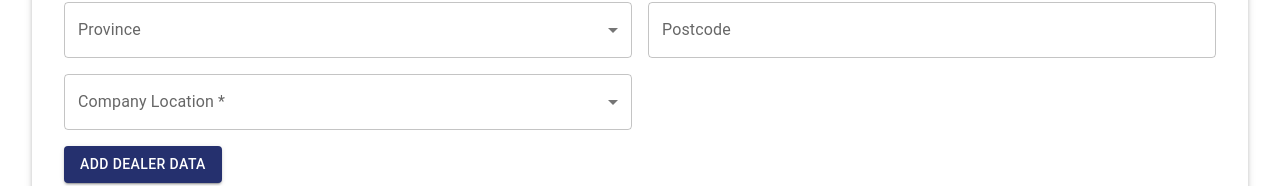
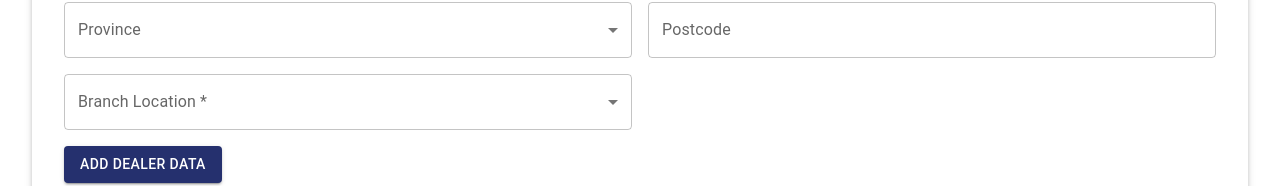
Before and after one commit to DavidSpaice/next, a Next.js app: page /dealer-data/add-dealer in a window 1280 px wide. Shown: the part 318-504 px from the top of the page. Built offline with nearby package versions, Linux system fonts and the light colour scheme.

Commit message:
feat: update label

```diff
--- a/app/dealer-data/add-dealer/Component.tsx
+++ b/app/dealer-data/add-dealer/Component.tsx
@@ -308,7 +308,7 @@ export default function AddDealerData() {
             {/* Location (dropdown) */}
             <Grid item xs={12} sm={6}>
               <FormControl fullWidth>
-                <InputLabel id="location-label">Company Location *</InputLabel>
+                <InputLabel id="location-label">Branch Location *</InputLabel>
                 <Select
                   labelId="location-label"
                   label="Company Location *"
```
